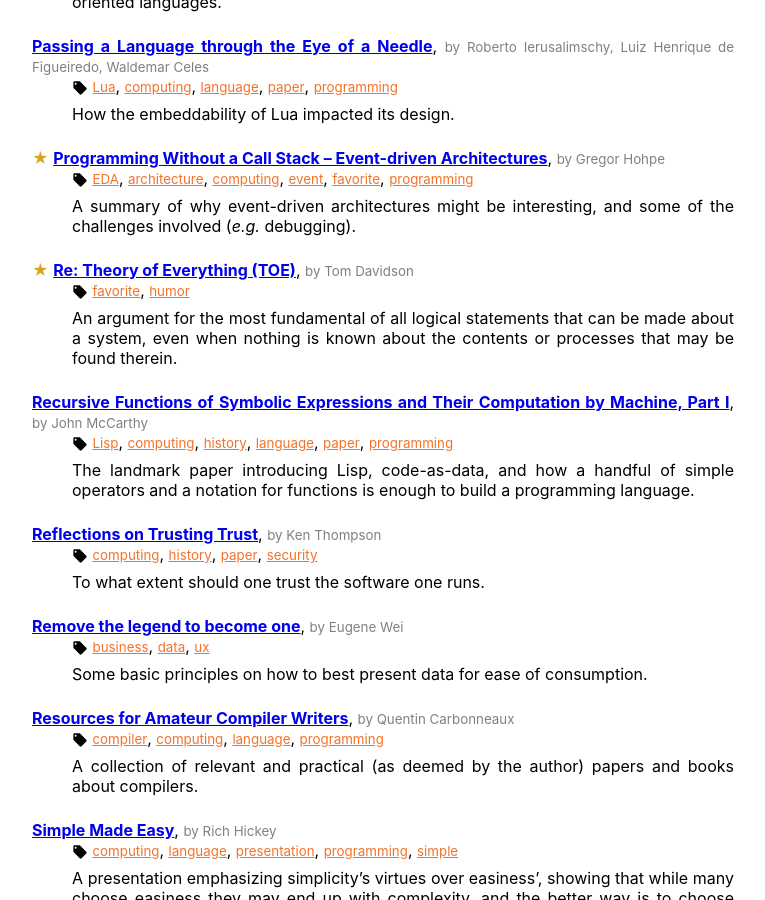
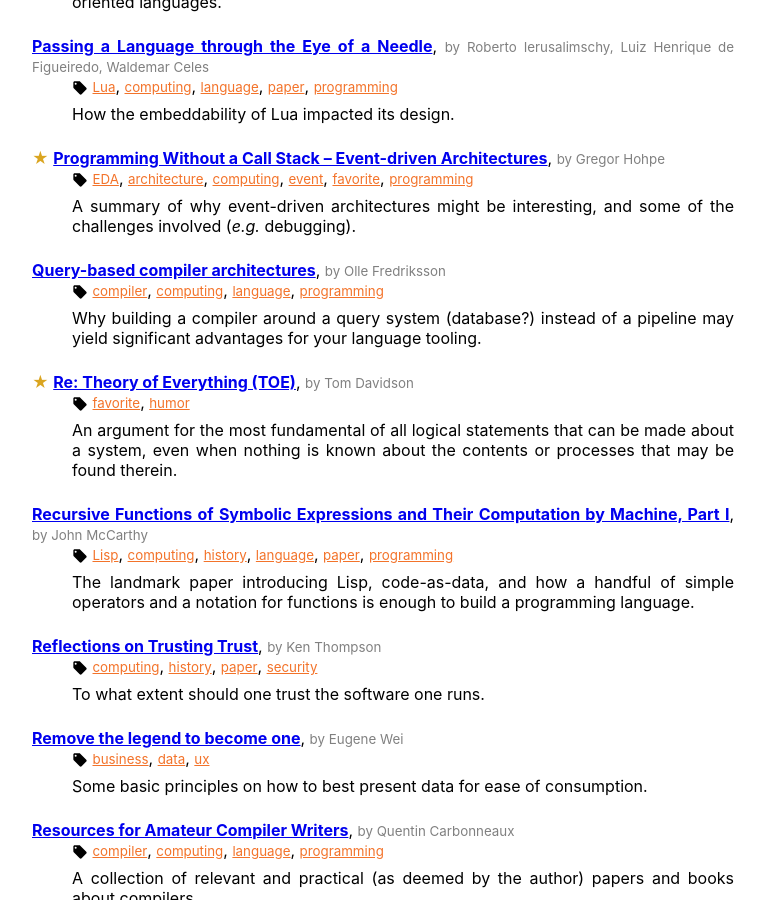
Before and after one commit to hanjos/hanjos.github.io, a Jekyll site: the page built from bookmarks.md, in a window 1280 px wide and 900 px high, scrolled down 5397 px. Shown: the whole window, without its empty margins (324-1089 px from the left). Built offline with Jekyll 4.4.1, drawn with Linux system fonts in a browser that asks for light colours.

Commit message:
Update bookmarks.yml

```diff
--- a/_data/bookmarks.yml
+++ b/_data/bookmarks.yml
@@ -385,3 +385,8 @@
   authors: Brandon Smith
   description: "A reasoned argument for, by and large, preferring libraries to frameworks if they aren't called for."
   tags: ['computing', 'programming']
+- url: https://ollef.github.io/blog/posts/query-based-compilers.html
+  title: Query-based compiler architectures
+  authors: Olle Fredriksson
+  description: Why building a compiler around a query system (database?) instead of a pipeline may yield significant advantages for your language tooling.
+  tags: ['compiler', 'computing', 'language', 'programming']
```
